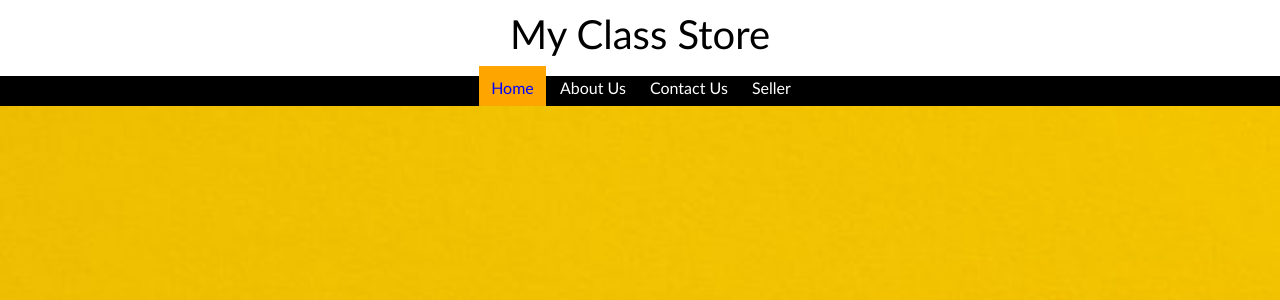
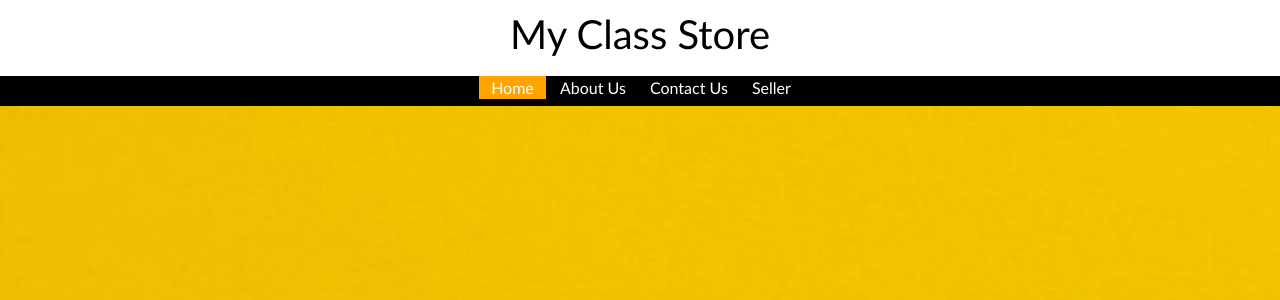
Before and after one commit to Maazinmu/My-Class-Store, a PHP site: page / in a window 1280 px wide, with the pointer over the restyled element. Shown: the top 300 px of the page. Run offline with PHP 8.4, Linux system fonts and the light colour scheme; some libraries are stand-ins or nearby versions.

Commit message:
Update index.css

```diff
--- a/index.css
+++ b/index.css
@@ -49,9 +49,8 @@ button a:hover {
     text-decoration: none;
     color: white;
     padding: 10px;
-
 }
-.top-nav span a:hover {
+.top-nav span:hover {
     border:2px solid orange;
     color: blue;
     background-color: orange;
```
